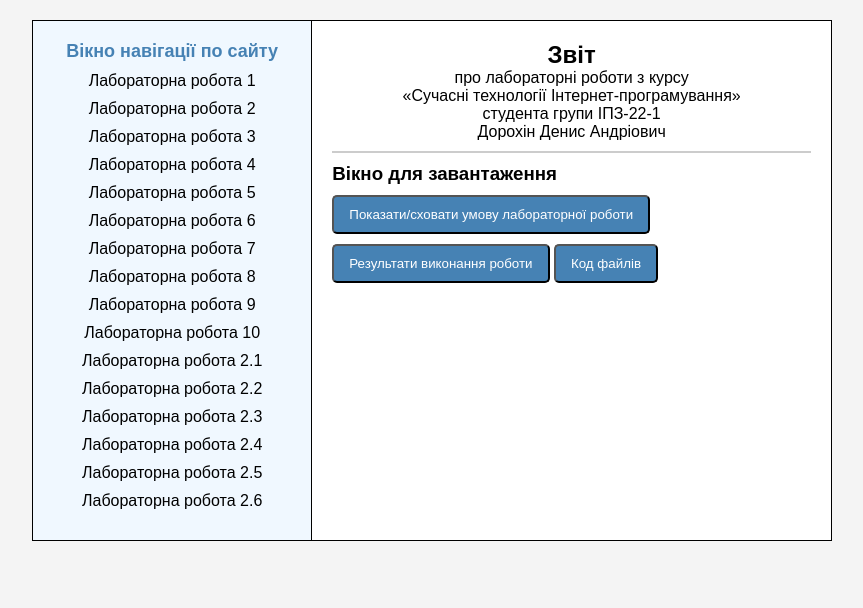
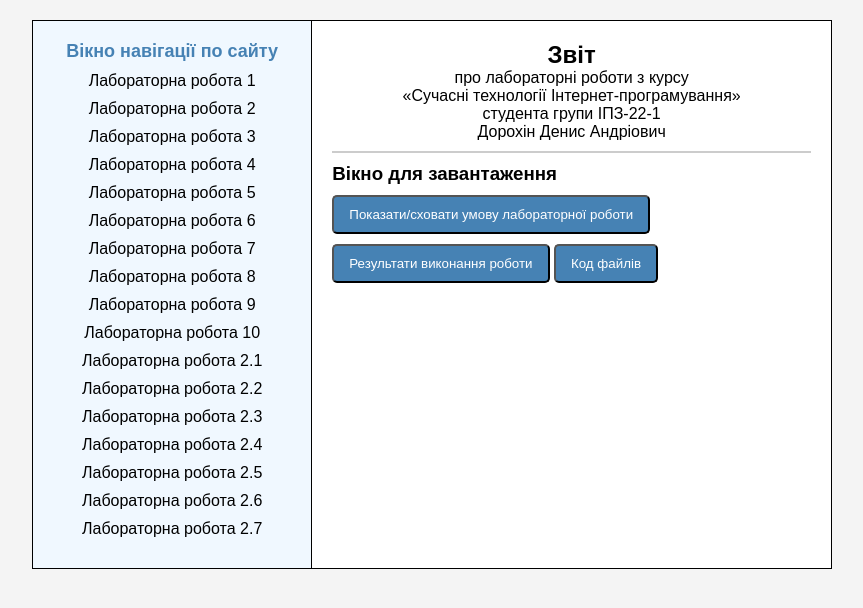
Before and after one commit to Jefferson-man/denis11, a website: page index.html in a window 1280 px wide. Shown: the whole page, without its empty margins (208-1071 px from the left). Drawn offline with Linux system fonts and the light colour scheme.

Commit message:
Update index.html

```diff
--- a/index.html
+++ b/index.html
@@ -28,6 +28,7 @@
                 <li><a href="#" onclick="loadLabContent(14)">Лабораторна робота 2.4</a></li>
                 <li><a href="#" onclick="loadLabContent(15)">Лабораторна робота 2.5</a></li>
                 <li><a href="#" onclick="loadLabContent(16)">Лабораторна робота 2.6</a></li>
+                <li><a href="#" onclick="loadLabContent(17)">Лабораторна робота 2.7</a></li>
             </ul>
         </div>
         <div class="content">
```
